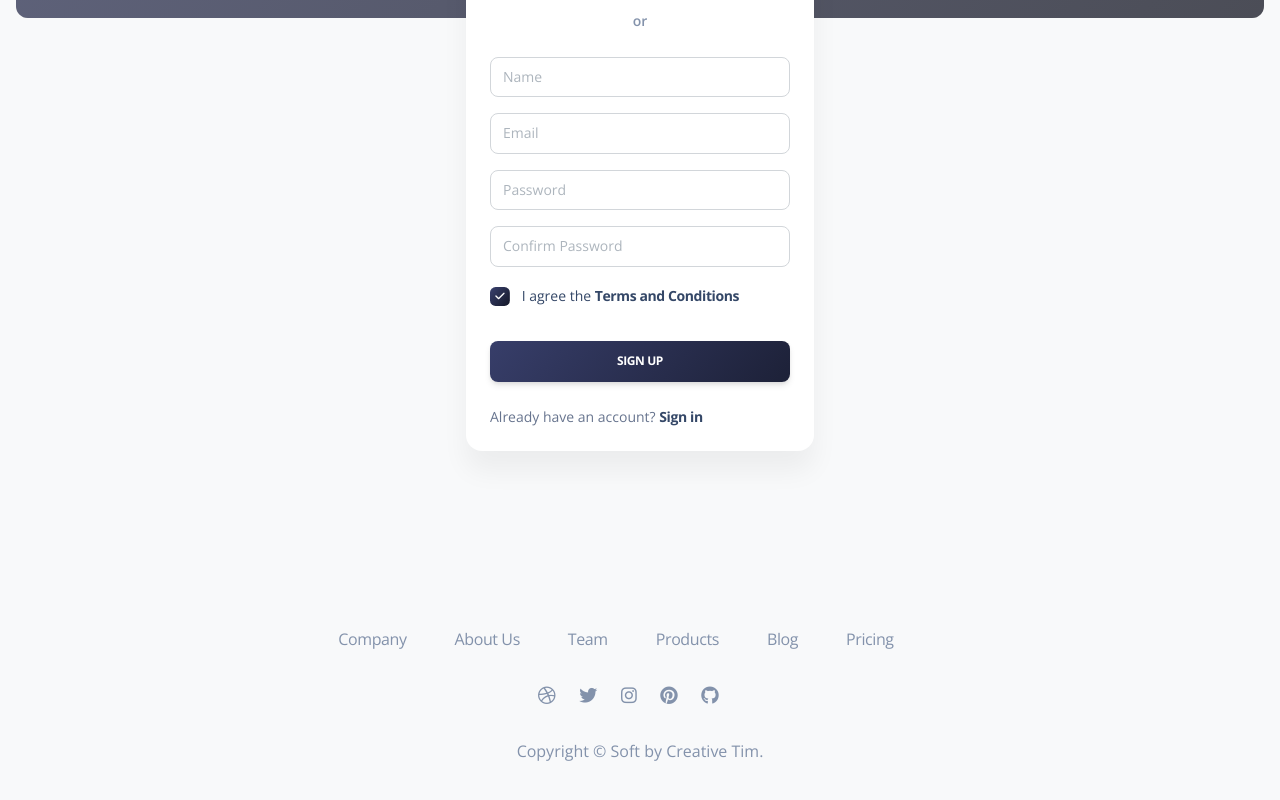
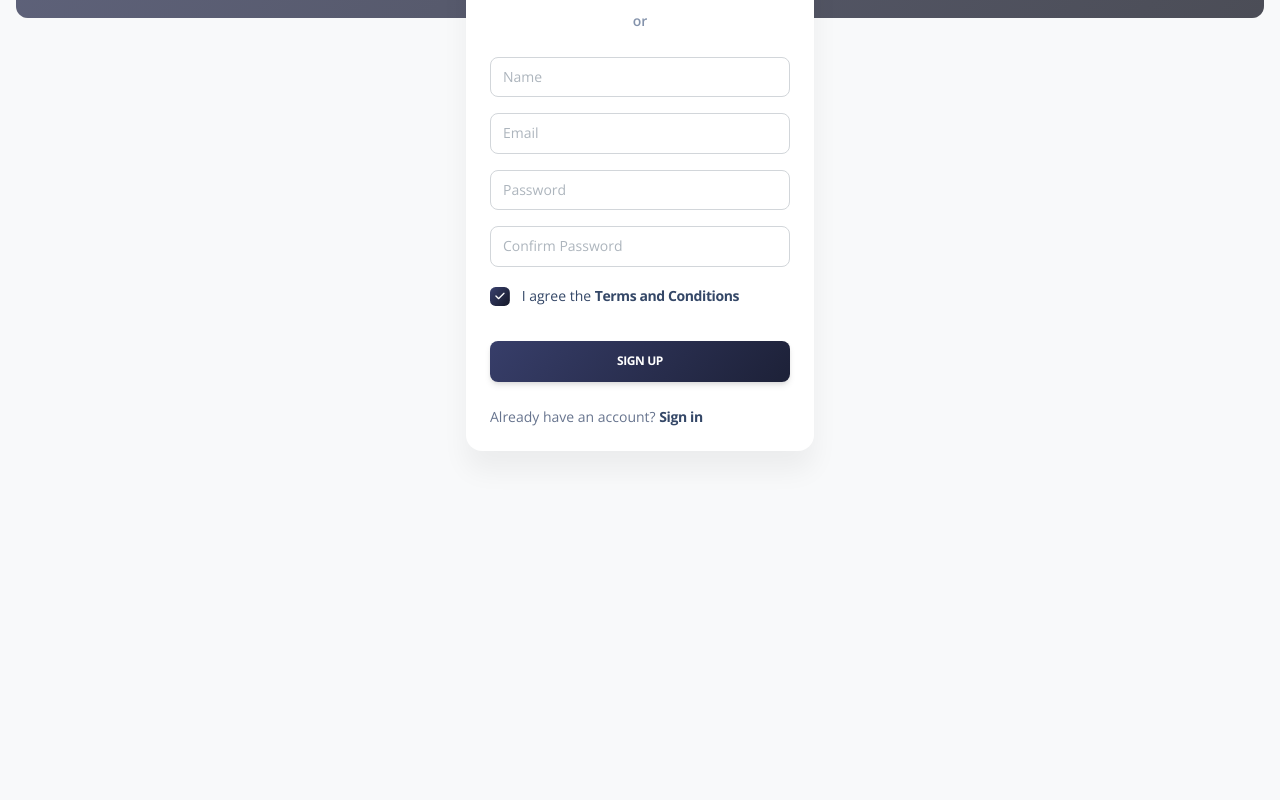
Before and after one commit to angalarodgers/psa, a React (Vite) app in the folder admin/: page /register in a window 1280 px wide. Shown: the part 428-1228 px from the top of the page. After the commit the page ends 1007 px from the top, so only its background shows below. Built offline with nearby package versions, Linux system fonts and the light colour scheme; grey boxes are pictures that could not be loaded; a small style sheet from the web is missing.

Commit message:
delete footer

```diff
--- a/admin/src/pages/register/RegMain.jsx
+++ b/admin/src/pages/register/RegMain.jsx
@@ -304,102 +304,7 @@ const RegMain = () => {
           </div>
         </div>
       </section>
-      {/* -------- START FOOTER 3 w/ COMPANY DESCRIPTION WITH LINKS & SOCIAL ICONS & COPYRIGHT ------- */}
-      <footer className="footer py-5">
-        <div className="container">
-          <div className="row">
-            <div className="col-lg-8 mb-4 mx-auto text-center">
-              <a
-                href="javascript:;"
-                target="_blank"
-                className="text-secondary me-xl-5 me-3 mb-sm-0 mb-2"
-              >
-                Company
-              </a>
-              <a
-                href="javascript:;"
-                target="_blank"
-                className="text-secondary me-xl-5 me-3 mb-sm-0 mb-2"
-              >
-                About Us
-              </a>
-              <a
-                href="javascript:;"
-                target="_blank"
-                className="text-secondary me-xl-5 me-3 mb-sm-0 mb-2"
-              >
-                Team
-              </a>
-              <a
-                href="javascript:;"
-                target="_blank"
-                className="text-secondary me-xl-5 me-3 mb-sm-0 mb-2"
-              >
-                Products
-              </a>
-              <a
-                href="javascript:;"
-                target="_blank"
-                className="text-secondary me-xl-5 me-3 mb-sm-0 mb-2"
-              >
-                Blog
-              </a>
-              <a
-                href="javascript:;"
-                target="_blank"
-                className="text-secondary me-xl-5 me-3 mb-sm-0 mb-2"
-              >
-                Pricing
-              </a>
-            </div>
-            <div className="col-lg-8 mx-auto text-center mb-4 mt-2">
-              <a
-                href="javascript:;"
-                target="_blank"
-                className="text-secondary me-xl-4 me-4"
-              >
-                <span className="text-lg fab fa-dribbble" />
-              </a>
-              <a
-                href="javascript:;"
-                target="_blank"
-                className="text-secondary me-xl-4 me-4"
-              >
-                <span className="text-lg fab fa-twitter" />
-              </a>
-              <a
-                href="javascript:;"
-                target="_blank"
-                className="text-secondary me-xl-4 me-4"
-              >
-                <span className="text-lg fab fa-instagram" />
-              </a>
-              <a
-                href="javascript:;"
-                target="_blank"
-                className="text-secondary me-xl-4 me-4"
-              >
-                <span className="text-lg fab fa-pinterest" />
-              </a>
-              <a
-                href="javascript:;"
-                target="_blank"
-                className="text-secondary me-xl-4 me-4"
-              >
-                <span className="text-lg fab fa-github" />
-              </a>
-            </div>
-          </div>
-          <div className="row">
-            <div className="col-8 mx-auto text-center mt-1">
-              <p className="mb-0 text-secondary">
-                Copyright © Soft by Creative Tim.
-              </p>
-            </div>
-          </div>
-        </div>
-      </footer>
-      {/* -------- END FOOTER 3 w/ COMPANY DESCRIPTION WITH LINKS & SOCIAL ICONS & COPYRIGHT ------- */}
+
       <Toaster />
     </main>
   );
```
